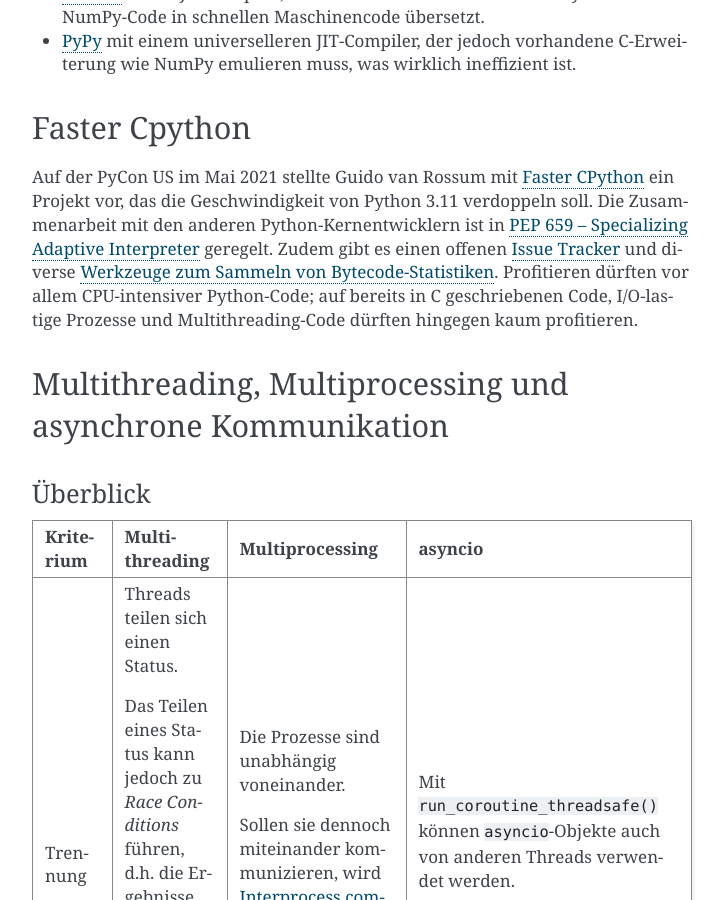
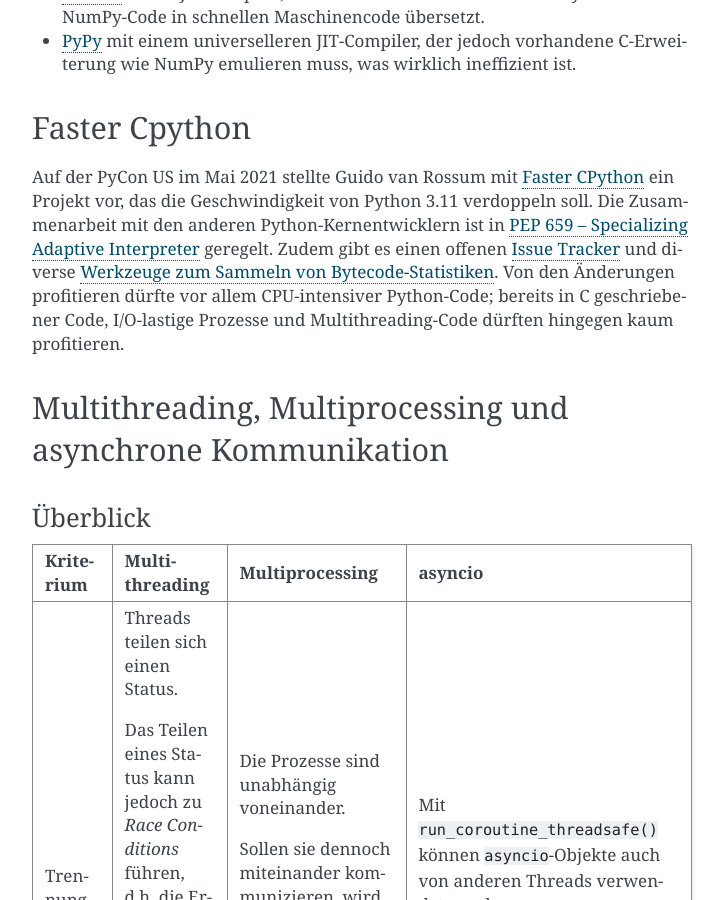
Before and after one commit to veit/jupyter-tutorial-de, a Sphinx documentation site: the page built from docs/refactoring/performance/concurrency.rst, in a window 1280 px wide and 900 px high, scrolled down 1299 px. Shown: the whole window, without its empty margins (388-1112 px from the left). Built offline with Sphinx 7.4.7, drawn with Linux system fonts in a browser that asks for light colours; pages that are not in the unit, such as notebooks, are missing from menus.

Commit message:
Improve sentence structure

```diff
--- a/docs/refactoring/performance/concurrency.rst
+++ b/docs/refactoring/performance/concurrency.rst
@@ -73,9 +73,10 @@
 <https://www.python.org/dev/peps/pep-0659/>`_ geregelt. Zudem gibt es einen
 offenen `Issue Tracker <https://github.com/faster-cpython/ideas/issues>`_ und
 diverse `Werkzeuge zum Sammeln von Bytecode-Statistiken
-<https://github.com/faster-cpython/tools>`_. Profitieren dürften vor allem
-CPU-intensiver Python-Code; auf bereits in C geschriebenen Code, I/O-lastige
-Prozesse und Multithreading-Code dürften hingegen kaum profitieren.
+<https://github.com/faster-cpython/tools>`_. Von den Änderungen profitieren
+dürfte vor allem CPU-intensiver Python-Code; bereits in C geschriebener
+Code, I/O-lastige Prozesse und Multithreading-Code dürften hingegen kaum
+profitieren.
 
 Multithreading, Multiprocessing und asynchrone Kommunikation
 ------------------------------------------------------------
```
